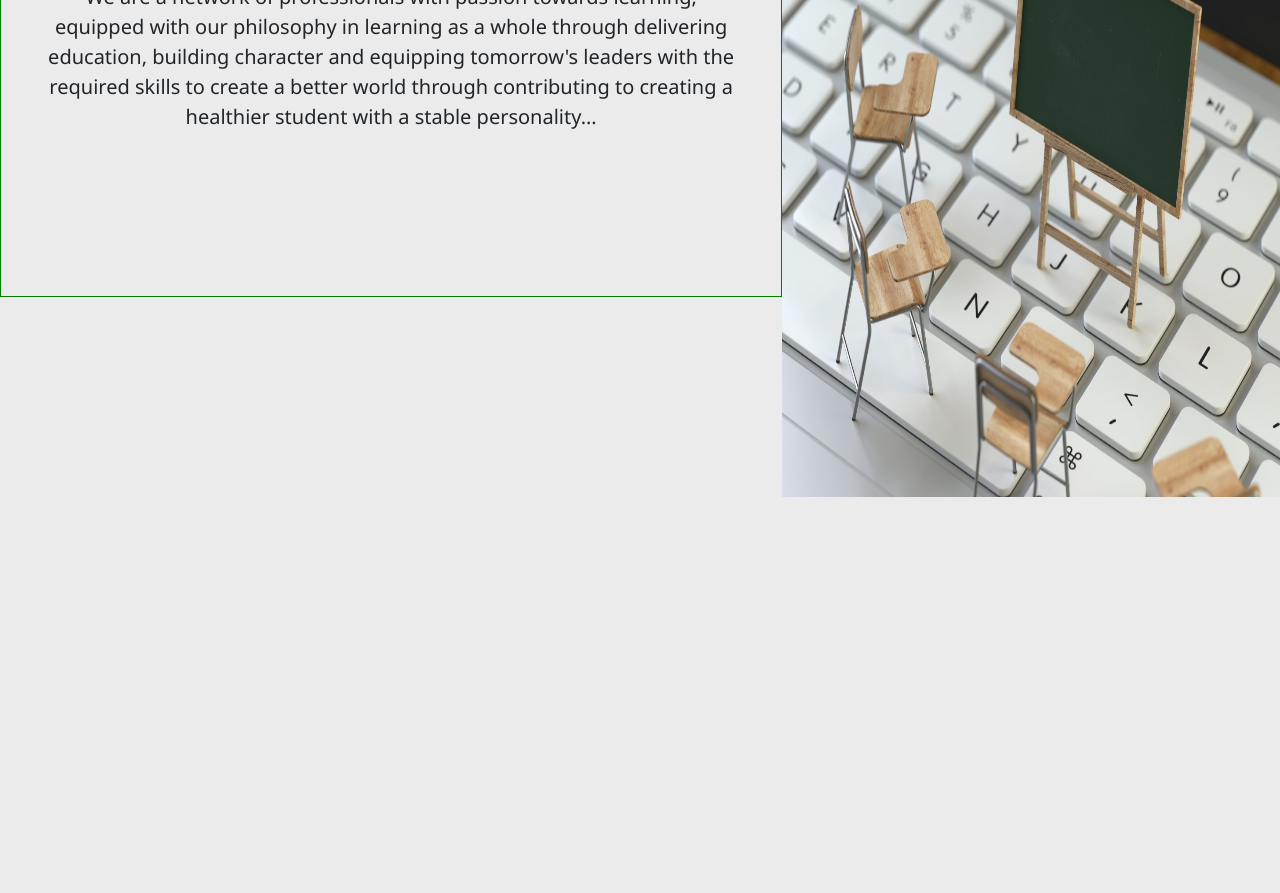
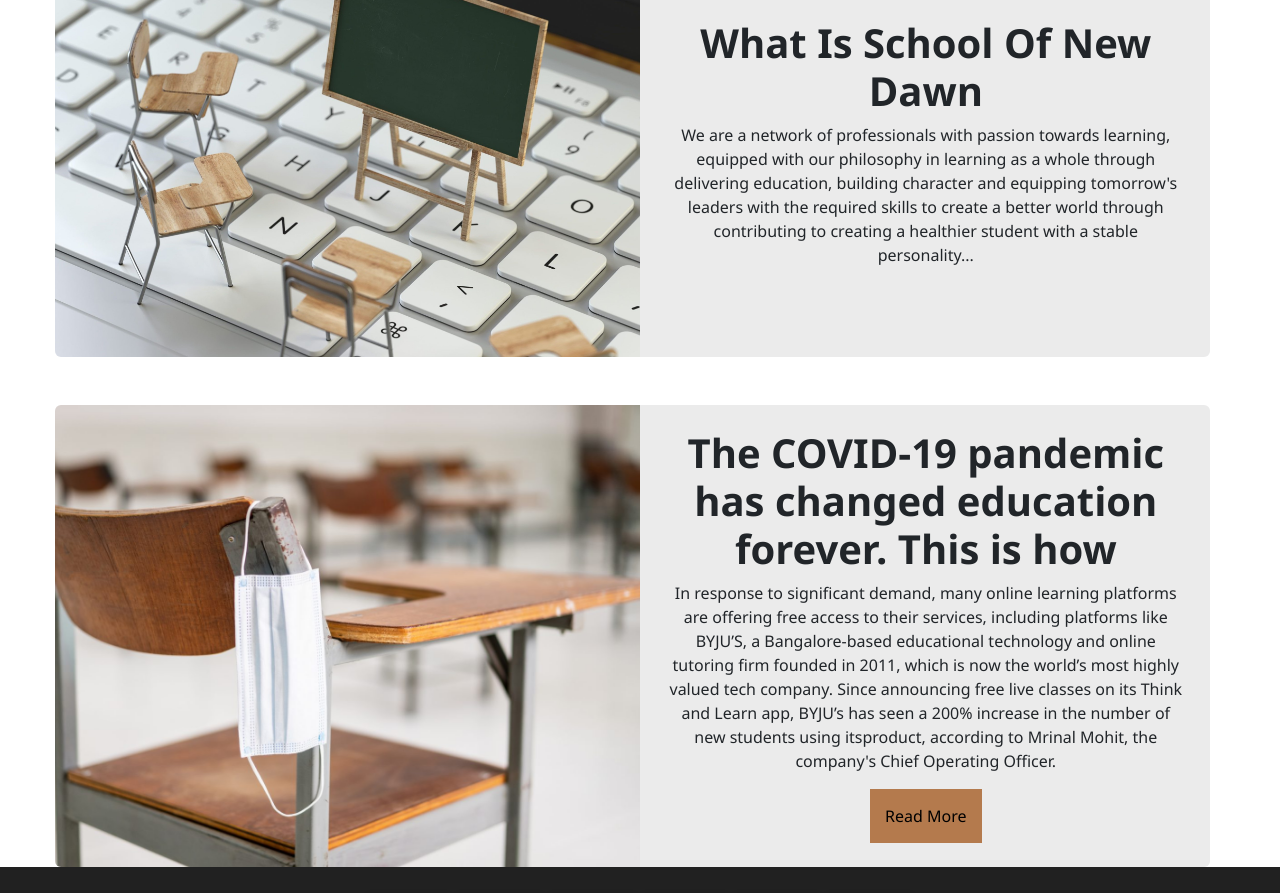
Before and after one commit to ziadgaafar/new-dawn-school, a React (Create React App) app in the folder client/: page / in a window 1280 px wide. Shown: the part 2440-3333 px from the top of the page. Built offline with nearby package versions, Linux system fonts and the light colour scheme.

Commit message:
homepage fixes

```diff
--- a/client/src/components/Pages/home.css
+++ b/client/src/components/Pages/home.css
@@ -55,6 +55,7 @@
   height: 450px;
   margin: 12px;
   position: relative;
+  border-radius: 6px;
 }
 
 .card-content {
@@ -99,6 +100,7 @@
 
 .card-content:hover {
   background-color: #707070a9;
+  border-radius: 6px;
 }
 .all-cards:hover .card-h {
   color: #ddb444;
@@ -167,22 +169,27 @@
 
 .info-cards {
   background-color: #ebebeb;
-  height: 750px;
   text-align: center;
   display: flex;
+  border-radius: 6px;
 }
+
+.info-img {
+  object-fit: cover;
+  height: 100%;
+  width: 100%;
+  border-top-left-radius: 6px;
+  border-bottom-left-radius: 6px;
+}
+
 .card-info-content {
-  border: 1px solid green;
-  float: right;
+  width: 97.5%;
 }
 .card-info-content h1 {
-  font-size: 30px;
 }
 .card-info-content p {
-  font-size: 25px;
 }
-.info-img {
-}
+
 .read-more {
   background-color: #b47a4d;
   padding: 15px;
@@ -193,46 +200,10 @@
 }
 
 .about-us{
-    font-size: 25px;
-}
-.info-cards{
-
-    height: 1000px;
-}
-.card-info-content{
-   float: none;
-   width: 100%;
-   height: 400px;
-   padding: 40px;
-
-}
-.card-info-content h1{
-    font-size: 20px;
-}
-.card-info-content p{
-    font-size: 15px;
-
+  font-size: 25px;
 }
 
-.card-info-content2 p{
-    font-size: 12px;
-}
-.info-img{
-    float: none;
-    width: 100%;
-    height: 600px;
 
-
-}
-
-@media only screen and (max-width: 1350px) {
-  .card-info-content h1 {
-    font-size: 30px;
-  }
-  .card-info-content p {
-    font-size: 20px;
-  }
-}
 
 @media only screen and (max-width: 1200px) {
   .about-us {
--- a/client/src/components/Pages/home.js
+++ b/client/src/components/Pages/home.js
@@ -140,47 +140,54 @@ const Home = () => {
         </Row>
       </Container>
 
-      <div className="info-cards">
-        <div class=" card-info-content">
+      <Container className="info-cards p-0 mt-5">
+        <Row>
+          <Col className="p-0" sm="12" lg="6">
+            <img src={ph2} alt="ph2" className="info-img" />
+          </Col>
+          <Col className="m-auto p-4">
+            <div class="card-info-content">
               <h1 className="font-weight-bold">What Is School Of New Dawn</h1>
               <p className="font-weight-normal">
                 We are a network of professionals with passion towards learning,
                 equipped with our philosophy in learning as a whole through
-            delivering education, building character and equipping tomorrow's
-            leaders with the required skills to create a better world through
-            contributing to creating a healthier student with a stable
-            personality...
+                delivering education, building character and equipping
+                tomorrow's leaders with the required skills to create a better
+                world through contributing to creating a healthier student with
+                a stable personality...
               </p>
             </div>
+          </Col>
+        </Row>
+      </Container>
 
-        <div className="">
-          <img src={ph2} alt="ph2" className="info-img" />
-        </div>
-      </div>
-
-      <div className="info-cards">
+      <Container className="info-cards p-0 mt-5">
+        <Row>
+          <Col sm="12" lg="6" className="p-0">
+            <img src={ph3} alt="ph3" className="info-img" />
+          </Col>
+          <Col className="m-auto p-4">
             <div class="card-info-content card-info-content2">
               <h1 className="font-weight-bold ">
                 The COVID-19 pandemic has changed education forever. This is how
               </h1>
               <p className="font-weight-normal ">
-            In response to significant demand, many online learning platforms
-            are offering free access to their services, including platforms like
-            BYJU’S, a Bangalore-based educational technology and online tutoring
-            firm founded in 2011, which is now the world’s most highly valued
-            tech company. Since announcing free live classes on its Think and
-            Learn app, BYJU’s has seen a 200% increase in the number of new
-            students using itsproduct, according to Mrinal Mohit, the company's
-            Chief Operating Officer.
+                In response to significant demand, many online learning
+                platforms are offering free access to their services, including
+                platforms like BYJU’S, a Bangalore-based educational technology
+                and online tutoring firm founded in 2011, which is now the
+                world’s most highly valued tech company. Since announcing free
+                live classes on its Think and Learn app, BYJU’s has seen a 200%
+                increase in the number of new students using itsproduct,
+                according to Mrinal Mohit, the company's Chief Operating
+                Officer.
               </p>
 
               <button className="read-more">Read More</button>
             </div>
-
-        <div>
-          <img src={ph3} alt="ph3" className="info-img" />
-        </div>
-      </div>
+          </Col>
+        </Row>
+      </Container>
     </div>
   );
 };
```
Lines whose indentation alone changed are shown as unchanged.
